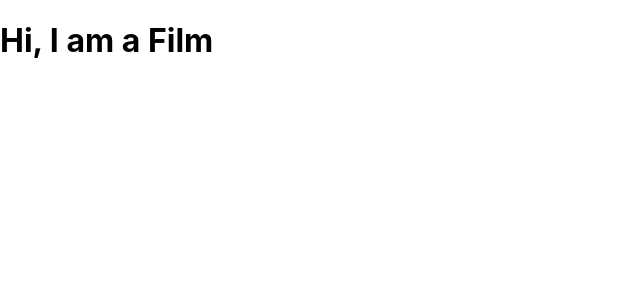
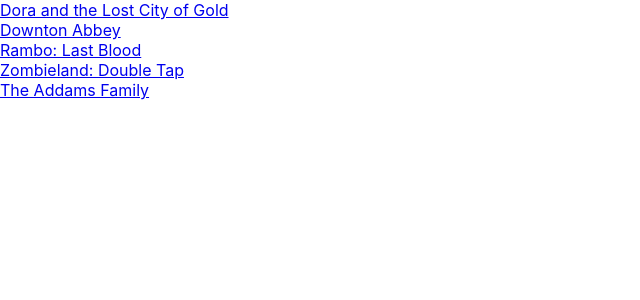
Before and after one commit to gadgetguy82/js_film_releases_hw, a React (Create React App) app: page / in a window 1280 px wide. Shown: the top 300 px of the page, without its empty margins (0-640 px from the left). Built offline with nearby package versions, Linux system fonts and the light colour scheme.

Commit message:
Refactor components to pass props down from FilmBox

```diff
--- a/src/components/Film.js
+++ b/src/components/Film.js
@@ -4,7 +4,7 @@
   render() {
     return(
       <div className="film">
-        <h1>Hi, I am a Film</h1>
+        <a href={this.props.url}>{this.props.children}</a>
       </div>
     );
   }
--- a/src/components/FilmList.js
+++ b/src/components/FilmList.js
@@ -3,9 +3,13 @@
 
 class FilmList extends Component {
   render() {
+    const filmNodes = this.props.data.map(({id, name, url}) => {
+      return(<Film key={id} url={url}>{name}</Film>)
+    })
+
     return(
       <div className="film-list">
-        <Film />
+        {filmNodes}
       </div>
     );
   }
--- a/src/containers/FilmBox.js
+++ b/src/containers/FilmBox.js
@@ -2,10 +2,43 @@
 import FilmList from '../components/FilmList'
 
 class FilmBox extends Component {
+  constructor(props) {
+    super(props);
+    this.state = {
+      data: [
+        {
+          id: 1,
+          name: "Dora and the Lost City of Gold",
+          url: "https://www.imdb.com/title/tt7547410/?ref_=rlm"
+        },
+        {
+          id: 2,
+          name: "Downton Abbey",
+          url: "https://www.imdb.com/title/tt6398184/?ref_=rlm"
+        },
+        {
+          id: 3,
+          name: "Rambo: Last Blood",
+          url: "https://www.imdb.com/title/tt1206885/?ref_=rlm"
+        },
+        {
+          id: 4,
+          name: "Zombieland: Double Tap",
+          url: "https://www.imdb.com/title/tt1560220/?ref_=rlm"
+        },
+        {
+          id: 5,
+          name: "The Addams Family",
+          url: "https://www.imdb.com/title/tt1620981/?ref_=rlm"
+        }
+      ]
+    }
+  }
+
   render() {
     return(
       <div className="film-box">
-        <FilmList />
+        <FilmList data={this.state.data}/>
       </div>
     );
   }
```
